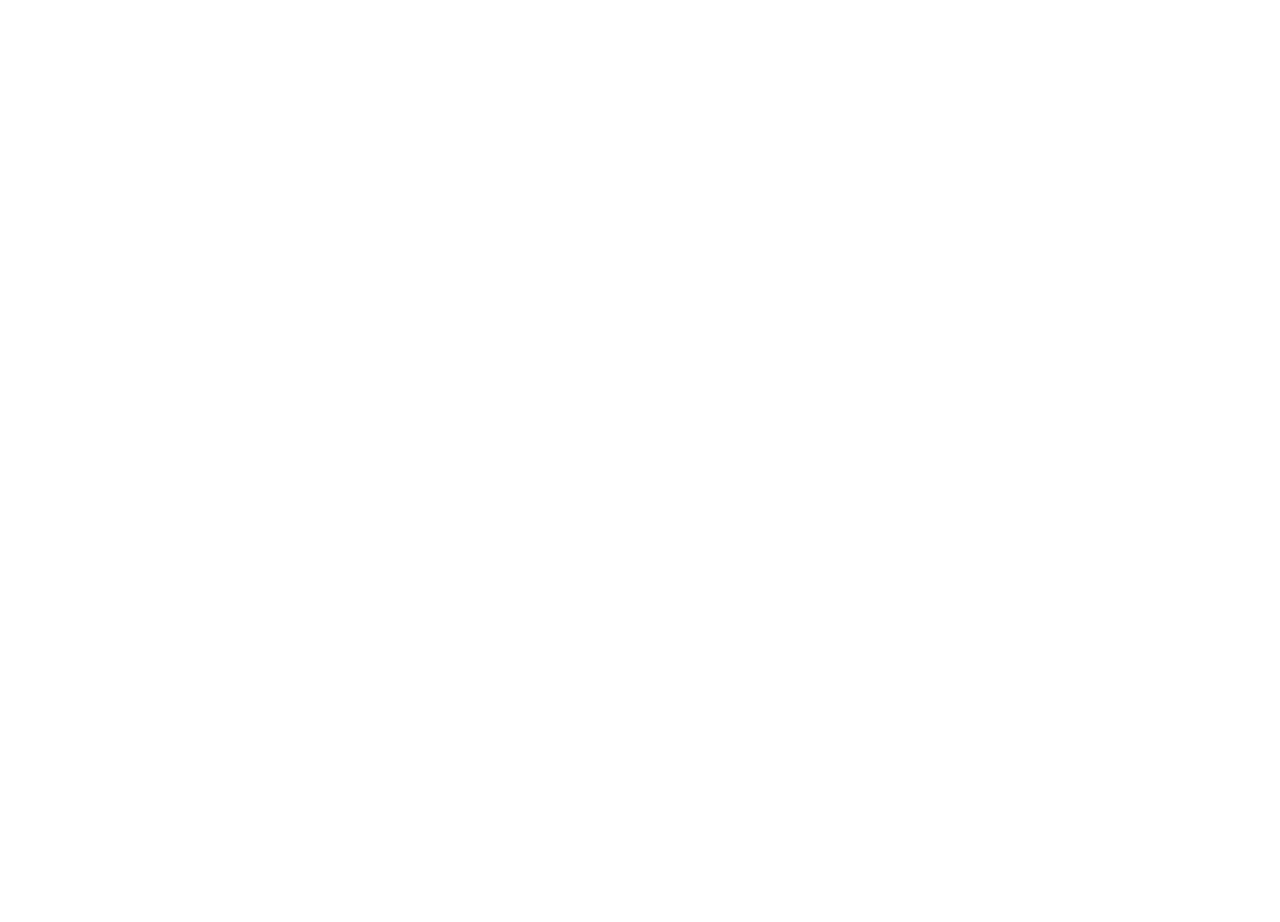
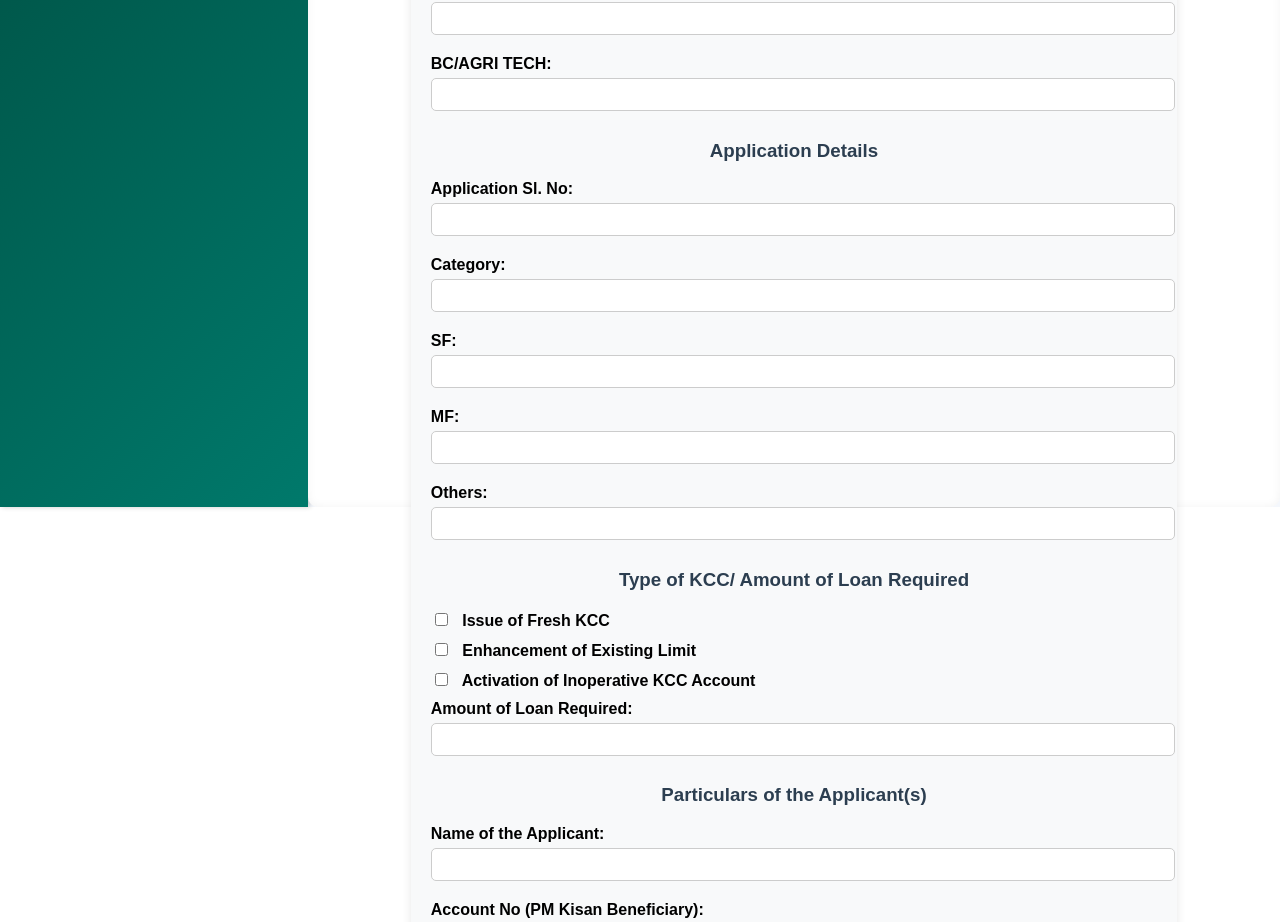
Before and after one commit to Truptiman-Dani/websdk_angular, an Angular app: page /user/create-users in a window 1280 px wide. Before the commit this address led to /. Shown: the part 355-1277 px from the top of the page. Before the commit the page ends 800 px from the top, so only its background shows below. Built offline with nearby package versions, Linux system fonts and the light colour scheme.

Commit message:
minor changes

```diff
--- a/src/app/app-routing.module.ts
+++ b/src/app/app-routing.module.ts
@@ -70,8 +70,8 @@ export const routes: Routes = [
         loadComponent: () => import('./components/add-profile/add-profile.component').then(m => m.AddProfileComponent)
       },
       {
-        path: 'mis',
-        loadComponent: () => import('./components/mis/mis.component').then(m => m.MisComponent)
+        path: 'create-users',
+        loadComponent: () => import('./components/create-users/create-users.component').then(m => m.CreateUsersComponent)
       },
       {
         path: 'summary',
--- a/src/app/components/create-users/create-users.component.css
+++ b/src/app/components/create-users/create-users.component.css
@@ -0,0 +1,61 @@
+.create-users-form {
+    width: 80%;
+    margin: auto;
+    padding: 20px;
+    background: #f8f9fa;
+    border-radius: 10px;
+    box-shadow: 0px 0px 10px rgba(0, 0, 0, 0.1);
+    font-family: Arial, sans-serif;
+  }
+
+  h2, h3 {
+    text-align: center;
+    color: #2c3e50;
+  }
+
+  label {
+    display: block;
+    margin: 10px 0 5px;
+    font-weight: bold;
+  }
+
+  input[type="text"],
+  input[type="number"],
+  select {
+    width: 100%;
+    padding: 8px;
+    margin-bottom: 10px;
+    border: 1px solid #ccc;
+    border-radius: 5px;
+  }
+
+  input[type="checkbox"] {
+    margin-right: 10px;
+  }
+
+  .checkbox-group {
+    display: flex;
+    align-items: center;
+    gap: 15px;
+    margin-bottom: 10px;
+  }
+
+  button {
+    width: 100%;
+    padding: 10px;
+    border: none;
+    border-radius: 5px;
+    background-color: #28a745;
+    color: white;
+    font-size: 16px;
+    cursor: pointer;
+    margin-top: 10px;
+  }
+
+  button[type="reset"] {
+    background-color: #dc3545;
+  }
+
+  button:hover {
+    opacity: 0.8;
+  }
--- a/src/app/components/create-users/create-users.component.html
+++ b/src/app/components/create-users/create-users.component.html
@@ -1 +1,118 @@
-<p>create-users works!</p>
+<form class="create-users-form">
+    <h2>Loan Application Form for Agricultural Credit</h2>
+
+    <label for="bankName">Name of Bank:</label>
+    <input type="text" id="bankName" name="bankName" required>
+
+    <label for="branchName">Branch Name:</label>
+    <input type="text" id="branchName" name="branchName" required>
+
+    <label for="state">State:</label>
+    <input type="text" id="state" name="state" required>
+
+    <label for="bcAgriTech">BC/AGRI TECH:</label>
+    <input type="text" id="bcAgriTech" name="bcAgriTech">
+
+    <h3>Application Details</h3>
+    <label for="applicationNo">Application Sl. No:</label>
+    <input type="text" id="applicationNo" name="applicationNo" required>
+
+    <label for="category">Category:</label>
+    <input type="text" id="category" name="category" required>
+
+    <label for="sf">SF:</label>
+    <input type="text" id="sf" name="sf">
+
+    <label for="mf">MF:</label>
+    <input type="text" id="mf" name="mf">
+
+    <label for="others">Others:</label>
+    <input type="text" id="others" name="others">
+
+    <h3>Type of KCC/ Amount of Loan Required</h3>
+    <label>
+      <input type="checkbox" name="loanType" value="freshKCC"> Issue of Fresh KCC
+    </label>
+    <label>
+      <input type="checkbox" name="loanType" value="enhancement"> Enhancement of Existing Limit
+    </label>
+    <label>
+      <input type="checkbox" name="loanType" value="activation"> Activation of Inoperative KCC Account
+    </label>
+
+    <label for="loanAmount">Amount of Loan Required:</label>
+    <input type="number" id="loanAmount" name="loanAmount" required>
+
+    <h3>Particulars of the Applicant(s)</h3>
+    <label for="applicantName">Name of the Applicant:</label>
+    <input type="text" id="applicantName" name="applicantName" required>
+
+    <label for="accountNumber">Account No (PM Kisan Beneficiary):</label>
+    <input type="text" id="accountNumber" name="accountNumber" required>
+
+    <h3>Insurance Scheme</h3>
+    <label>PMSBY Consent:</label>
+    <label>
+      <input type="checkbox" name="insuranceConsent" value="yes"> Yes
+    </label>
+    <label>
+      <input type="checkbox" name="insuranceConsent" value="no"> No
+    </label>
+
+    <h3>Land Holdings and Crops</h3>
+    <label for="villageName">Name of Village:</label>
+    <input type="text" id="villageName" name="villageName">
+
+    <label for="surveyNumber">Survey/Khasra No.:</label>
+    <input type="text" id="surveyNumber" name="surveyNumber">
+
+    <label for="ownedLand">Owned Land (acres):</label>
+    <input type="number" id="ownedLand" name="ownedLand">
+
+    <label for="leasedLand">Leased Land (acres):</label>
+    <input type="number" id="leasedLand" name="leasedLand">
+
+    <label for="shopCropped">Shop Cropped Land (acres):</label>
+    <input type="number" id="shopCropped" name="shopCropped">
+
+    <label for="kharifCrops">Kharif Crops:</label>
+    <input type="text" id="kharifCrops" name="kharifCrops">
+
+    <label for="rabiCrops">Rabi Crops:</label>
+    <input type="text" id="rabiCrops" name="rabiCrops">
+
+    <label for="otherCrops">Other Crops:</label>
+    <input type="text" id="otherCrops" name="otherCrops">
+
+    <h3>Fisheries and Animal Husbandry</h3>
+    <label for="totalDairy">Total Productive Dairy Animals:</label>
+    <input type="number" id="totalDairy" name="totalDairy">
+
+    <label for="totalSheep">Total Sheep and Goats:</label>
+    <input type="number" id="totalSheep" name="totalSheep">
+
+    <label for="totalPigs">Total Pigs:</label>
+    <input type="number" id="totalPigs" name="totalPigs">
+
+    <label for="totalPoultry">Total Poultry:</label>
+    <input type="number" id="totalPoultry" name="totalPoultry">
+
+    <label for="inlandFisheries">Inland Fisheries & Aquaculture:</label>
+    <input type="text" id="inlandFisheries" name="inlandFisheries">
+
+    <label for="marineFisheries">Marine Fisheries & Mariculture:</label>
+    <input type="text" id="marineFisheries" name="marineFisheries">
+
+    <h3>Security Proposed to be Offered</h3>
+    <label for="primarySecurity">Particulars of Primary Security Offered:</label>
+    <input type="text" id="primarySecurity" name="primarySecurity">
+
+    <label for="collateralSecurity">Particulars of Collateral Security (where applicable):</label>
+    <input type="text" id="collateralSecurity" name="collateralSecurity">
+
+    <h3>Declaration</h3>
+    <p>I/We hereby declare that all information furnished by me/us is true, correct, and complete to the best of my/our knowledge and belief.</p>
+
+    <button type="submit">Submit</button>
+    <button type="reset">Reset</button>
+  </form>
--- a/src/app/layouts/user-base-layout.component.ts
+++ b/src/app/layouts/user-base-layout.component.ts
@@ -23,7 +23,7 @@ import { MatIconModule } from '@angular/material/icon';
         <div class="sidebar">
             <button mat-button routerLink="/user/view-profiles" routerLinkActive="active">View Profiles</button>
             <button mat-button routerLink="/user/add-profile" routerLinkActive="active">+ Add Profile</button>
-            <button mat-button routerLink="/user/mis" routerLinkActive="active">Create User</button>
+            <button mat-button routerLink="/user/create-users" routerLinkActive="active">Create User</button>
         </div>
 
         <!-- Main Content Area -->
```
